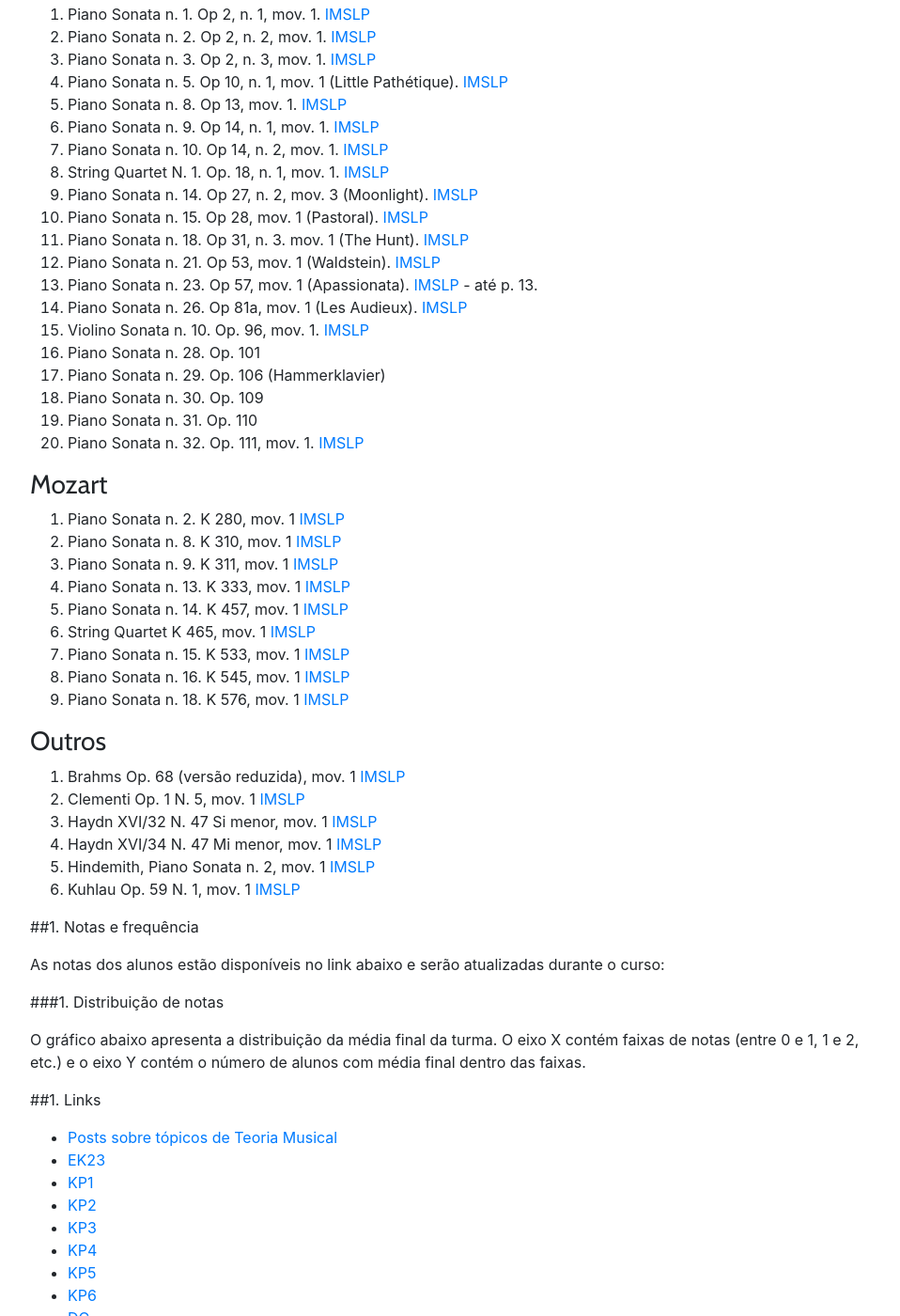
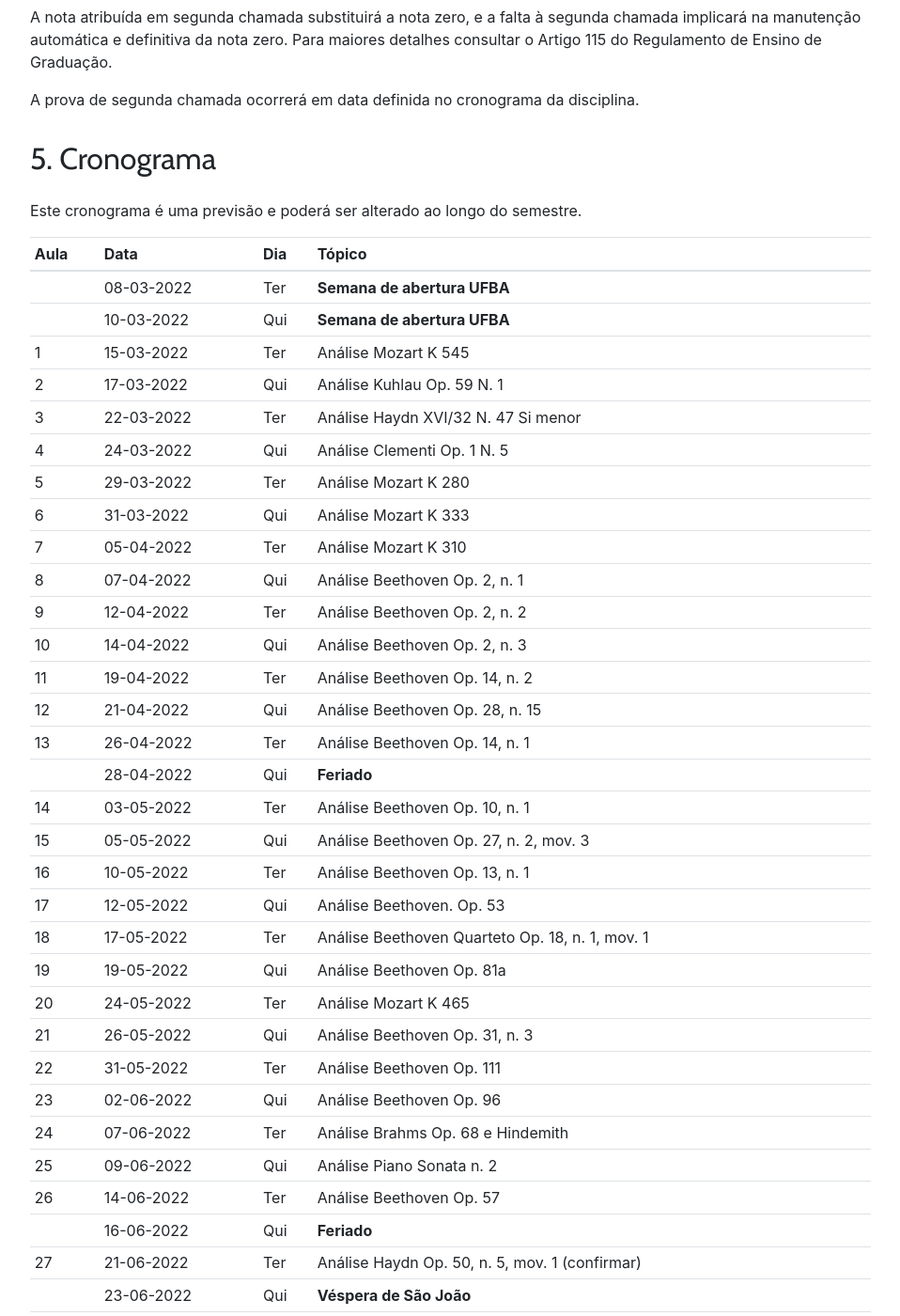
Before and after one commit to kroger/genosmus, a Jekyll site: the page built from _marcos/musa72.md, in a window 1280 px wide and 1400 px high, scrolled down 1816 px. Shown: the whole window at 94% size, without its empty margins (68-1026 px from the left). Built offline with Jekyll 4.4.1, drawn with Linux system fonts in a browser that asks for light colours; nearby versions of some CDN libraries; the table of contents is made by our own code; some of the changed text lies outside the part shown.

```diff
--- a/_marcos/cronogramas/semestre.json
+++ b/_marcos/cronogramas/semestre.json
@@ -4,6 +4,6 @@
         "musa72": [1, 3],
         "musa83": [1],
         "musb14": [2],
-        "musf18": [1]
+        "musf18": [2]
     }
 }
--- a/_marcos/musa72.md
+++ b/_marcos/musa72.md
@@ -8,7 +8,7 @@
 **OBS**: Esta página ainda não está atualizada para o semestre 2022.1.
 A metodologia e sistema de avaliação ainda serão revistos.
 
-##1. Ementa
+## 1. Ementa
 
 Estudo da harmonia cromática, da construção de frases musicais e suas
 combinações. Estudo de formas musicais de estrutura única, binária e
@@ -17,7 +17,7 @@
 
 <!--FIXME: adicionar objetivos-->
 
-##1. Objetivos
+## 2. Objetivos
 
 Ao final do curso, espera-se que o estudante seja capaz de:
 
@@ -27,7 +27,7 @@
 1. Incorporar o conhecimento da estrutura da Forma Sonata na construção
    da interpretação.
 
-##1. Conteúdo programático
+## 3. Conteúdo programático
 
 1. A Forma Sonata
    - Aspecto Geral da Forma Sonata
@@ -52,7 +52,7 @@
     Concerto-Rondo
    - Nota Histórica Sobre o Concerto Após Beethoven
 
-##1. Avaliação
+## 4. Avaliação
 
 A avaliação nesta disciplina é realizada mediante 3 provas. As provas
 são compostas por questões de composição e/ou análise e têm como
@@ -60,11 +60,11 @@
 de correção é subjetivo, como o próprio conteúdo da disciplina. O
 conteúdo das provas é acumulativo.
 
-###1. Nota
+### 4.1. Nota
 
 A média final é equivalente à média simples das notas das provas.
 
-###1. Segunda chamada
+### 4.2. Segunda chamada
 
 O aluno que faltar às provas terá direito à segunda chamada se a
 requerer até dois dias úteis após a sua realização comprovando-se umas
@@ -82,17 +82,52 @@
 A prova de segunda chamada ocorrerá em data definida no cronograma da
 disciplina.
 
-##1. Cronograma
+## 5. Cronograma
 
 Este cronograma é uma previsão e poderá ser alterado ao longo do
 semestre.
 
-<!-- <iframe
-src="https://docs.google.com/spreadsheets/d/e/2PACX-1vSFJd6AVK1yqXBc_VGyrFlWCH2W0INq1LZ6hc2asD-nWFc7vlaHWrP5nxSR0SDhVPfdwb6P5V0oF3kW/pubhtml?gid=2015781779&amp;single=true&amp;widget=true&amp;headers=false"
-width="100%" height="300"></iframe> -->
+| Aula | Data       | Dia | Tópico                                          |
+| ---- | ---------- | --- | ----------------------------------------------- |
+|      | 08-03-2022 | Ter | **Semana de abertura UFBA**                     |
+|      | 10-03-2022 | Qui | **Semana de abertura UFBA**                     |
+| 1    | 15-03-2022 | Ter | Análise Mozart K 545                            |
+| 2    | 17-03-2022 | Qui | Análise Kuhlau Op. 59 N. 1                      |
+| 3    | 22-03-2022 | Ter | Análise Haydn XVI/32 N. 47 Si menor             |
+| 4    | 24-03-2022 | Qui | Análise Clementi Op. 1 N. 5                     |
+| 5    | 29-03-2022 | Ter | Análise Mozart K 280                            |
+| 6    | 31-03-2022 | Qui | Análise Mozart K 333                            |
+| 7    | 05-04-2022 | Ter | Análise Mozart K 310                            |
+| 8    | 07-04-2022 | Qui | Análise Beethoven Op. 2, n. 1                   |
+| 9    | 12-04-2022 | Ter | Análise Beethoven Op. 2, n. 2                   |
+| 10   | 14-04-2022 | Qui | Análise Beethoven Op. 2, n. 3                   |
+| 11   | 19-04-2022 | Ter | Análise Beethoven Op. 14, n. 2                  |
+| 12   | 21-04-2022 | Qui | Análise Beethoven Op. 28, n. 15                 |
+| 13   | 26-04-2022 | Ter | Análise Beethoven Op. 14, n. 1                  |
+|      | 28-04-2022 | Qui | **Feriado**                                     |
+| 14   | 03-05-2022 | Ter | Análise Beethoven Op. 10, n. 1                  |
+| 15   | 05-05-2022 | Qui | Análise Beethoven Op. 27, n. 2, mov. 3          |
+| 16   | 10-05-2022 | Ter | Análise Beethoven Op. 13, n. 1                  |
+| 17   | 12-05-2022 | Qui | Análise Beethoven. Op. 53                       |
+| 18   | 17-05-2022 | Ter | Análise Beethoven Quarteto Op. 18, n. 1, mov. 1 |
+| 19   | 19-05-2022 | Qui | Análise Beethoven Op. 81a                       |
+| 20   | 24-05-2022 | Ter | Análise Mozart K 465                            |
+| 21   | 26-05-2022 | Qui | Análise Beethoven Op. 31, n. 3                  |
+| 22   | 31-05-2022 | Ter | Análise Beethoven Op. 111                       |
+| 23   | 02-06-2022 | Qui | Análise Beethoven Op. 96                        |
+| 24   | 07-06-2022 | Ter | Análise Brahms Op. 68 e Hindemith               |
+| 25   | 09-06-2022 | Qui | Análise Piano Sonata n. 2                       |
+| 26   | 14-06-2022 | Ter | Análise Beethoven Op. 57                        |
+|      | 16-06-2022 | Qui | **Feriado**                                     |
+| 27   | 21-06-2022 | Ter | Análise Haydn Op. 50, n. 5, mov. 1 (confirmar)  |
+|      | 23-06-2022 | Qui | **Véspera de São João**                         |
+| 28   | 28-06-2022 | Ter | Entrega de resultados                           |
+| 29   | 30-06-2022 | Qui | Reservado para reposição                        |
+| 30   | 05-07-2022 | Ter | Reservado para reposição                        |
+| 31   | 07-07-2022 | Qui | Reservado para reposição                        |
+{: .table .table-sm}
 
-
-##1. Obras para análise
+## 6. Obras para análise
 
 Seleção de obras para análise ao longo do semestre.
 
@@ -101,7 +136,7 @@
 
 [Em construção]
 
-### Beethoven
+### 6.1. Beethoven
 
 1. Piano Sonata n. 1. Op 2, n. 1, mov. 1. [IMSLP](http://ks4.imslp.net/files/imglnks/usimg/8/85/IMSLP243106-PMLP01446-Beethoven,_Ludwig_van-Werke_Breitkopf_Kalmus_Band_20_B124_Op_2_No_1_scan.pdf)
 1. Piano Sonata n. 2. Op 2, n. 2, mov. 1. [IMSLP](http://imslp.simssa.ca/files/imglnks/usimg/7/72/IMSLP243107-PMLP01413-Beethoven,_Ludwig_van-Werke_Breitkopf_Kalmus_Band_20_B125_Op_2_No_2_scan.pdf)
@@ -124,7 +159,7 @@
 1. Piano Sonata n. 31. Op. 110
 1. Piano Sonata n. 32. Op. 111, mov. 1. [IMSLP](http://ks.imslp.net/files/imglnks/usimg/7/7e/IMSLP51811-PMLP01489-Beethoven_Werke_Breitkopf_Serie_16_No_155_Op_111.pdf)
 
-### Mozart
+### 6.2. Mozart
 
 1. Piano Sonata n. 2. K 280, mov. 1 [IMSLP](http://ks.imslp.net/files/imglnks/usimg/6/6f/IMSLP56311-PMLP01832-Mozart_Werke_Breitkopf_Serie_20_KV280.pdf)
 1. Piano Sonata n. 8. K 310, mov. 1 [IMSLP](http://ks4.imslp.info/files/imglnks/usimg/b/be/IMSLP56317-PMLP01843-Mozart_Werke_Breitkopf_Serie_20_KV310.pdf)
@@ -136,7 +171,7 @@
 1. Piano Sonata n. 16. K 545, mov. 1 [IMSLP](http://ks4.imslp.info/files/imglnks/usimg/a/a9/IMSLP56442-PMLP01855-Mozart_Werke_Breitkopf_Serie_20_KV545.pdf)
 1. Piano Sonata n. 18. K 576, mov. 1 [IMSLP](http://ks4.imslp.info/files/imglnks/usimg/e/e8/IMSLP56445-PMLP01859-Mozart_Werke_Breitkopf_Serie_20_KV576.pdf)
 
-### Outros
+### 6.3. Outros
 
 1. Brahms Op. 68 (versão reduzida), mov. 1 [IMSLP](http://ks.imslp.net/files/imglnks/usimg/7/72/IMSLP12057-Brahms-Singer_-_Symphony_No.1.pdf)
 1. Clementi Op. 1 N. 5, mov. 1 [IMSLP](http://ks.imslp.info/files/imglnks/usimg/3/3b/IMSLP02848-Clementi_1_5.pdf)
@@ -145,7 +180,7 @@
 1. Hindemith, Piano Sonata n. 2, mov. 1 [IMSLP](http://petruccilibrary.ca/files/imglnks/caimg/2/28/IMSLP422919-PMLP501630-hindemithpianosonatano.2score(FE).pdf)
 1. Kuhlau Op. 59 N. 1, mov. 1 [IMSLP](http://ks4.imslp.info/files/imglnks/usimg/9/97/IMSLP481807-PMLP780856-kuhlausonatinasforthepianovol.IOp.59No.1.pdf)
 
-##1. Notas e frequência
+## 7. Notas e frequência
 
 As notas dos alunos estão disponíveis no link abaixo e serão
 atualizadas durante o curso:
@@ -154,7 +189,7 @@
 src="https://docs.google.com/spreadsheets/d/e/2PACX-1vQs-fgYyBiRz2ZoTPhGevkW7WRFrIEfwZtdsJ55nDu_eqOHiGL8rCkYsMtuEqJKOKaTHcyQ0bSiVXoN/pubhtml?gid=1273769576&amp;single=true&amp;widget=true&amp;headers=false"
 width="100%" height="300"></iframe> -->
 
-###1. Distribuição de notas
+### 7.1. Distribuição de notas
 
 O gráfico abaixo apresenta a distribuição da média final da turma. O
 eixo X contém faixas de notas (entre 0 e 1, 1 e 2, etc.) e o eixo Y
@@ -164,7 +199,7 @@
 src="https://docs.google.com/spreadsheets/d/e/2PACX-1vQs-fgYyBiRz2ZoTPhGevkW7WRFrIEfwZtdsJ55nDu_eqOHiGL8rCkYsMtuEqJKOKaTHcyQ0bSiVXoN/pubchart?oid=641992382&amp;format=interactive"
 width="100%" height="300"></iframe> -->
 
-##1. Links
+## 8. Links
 
  - [Posts sobre tópicos de Teoria Musical](https://marcos.sampaio.me/post/)
  - [EK23](https://www.dropbox.com/s/0jnmmmh57lvt2j6/ek23.pdf?dl=0)
@@ -184,7 +219,7 @@
  - [Playlist Youtube: 32 Sonatas Beethoven - Barenboim](https://www.youtube.com/watch?v=nS3YwjOAekc&list=PLaO5yzGGmlgEncr13JjVJA-hG4VXtXA6S)
 
 
-##1. Bibliografia
+## 9. Bibliografia
 
 <!-- mendeley type="folders" id="2a50eba5-8599-484a-8c0c-1819e67886eb" sortby="authors" csl="http://genosmus.com/wp-content/plugins/mendeleyplugin/style/chicago-author-date.csl" -->
 
@@ -205,7 +240,7 @@
   Joaquín. 1960. <i>Curso de Formas Musicales: Con Numerosos Ejemplos
   Musicales</i>. Barcelona: Editorial Labor.  </p>
 
-##1. Comunicação com o professor
+## 10. Comunicação com o professor
 
 O único meio adicional de comunicação autorizado pelo professor é o
 email, em horário comercial. Assuntos acadêmicos não são tratados por
```
Also changed, not shown: _marcos/musa83.md (+20 -20 lines), _marcos/musb14.md (+22 -3 lines), _marcos/musf18.md (+37 -34 lines).
